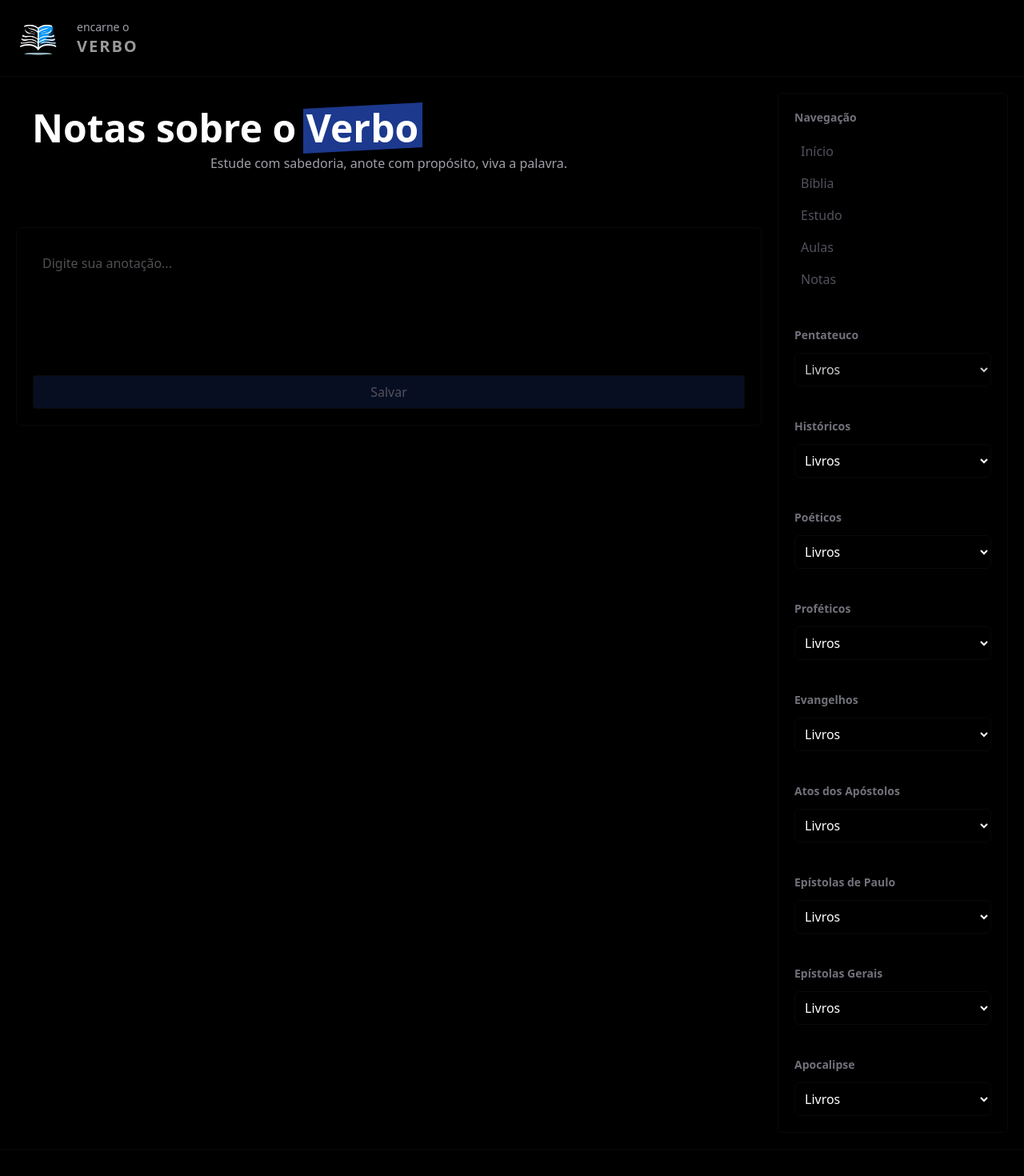
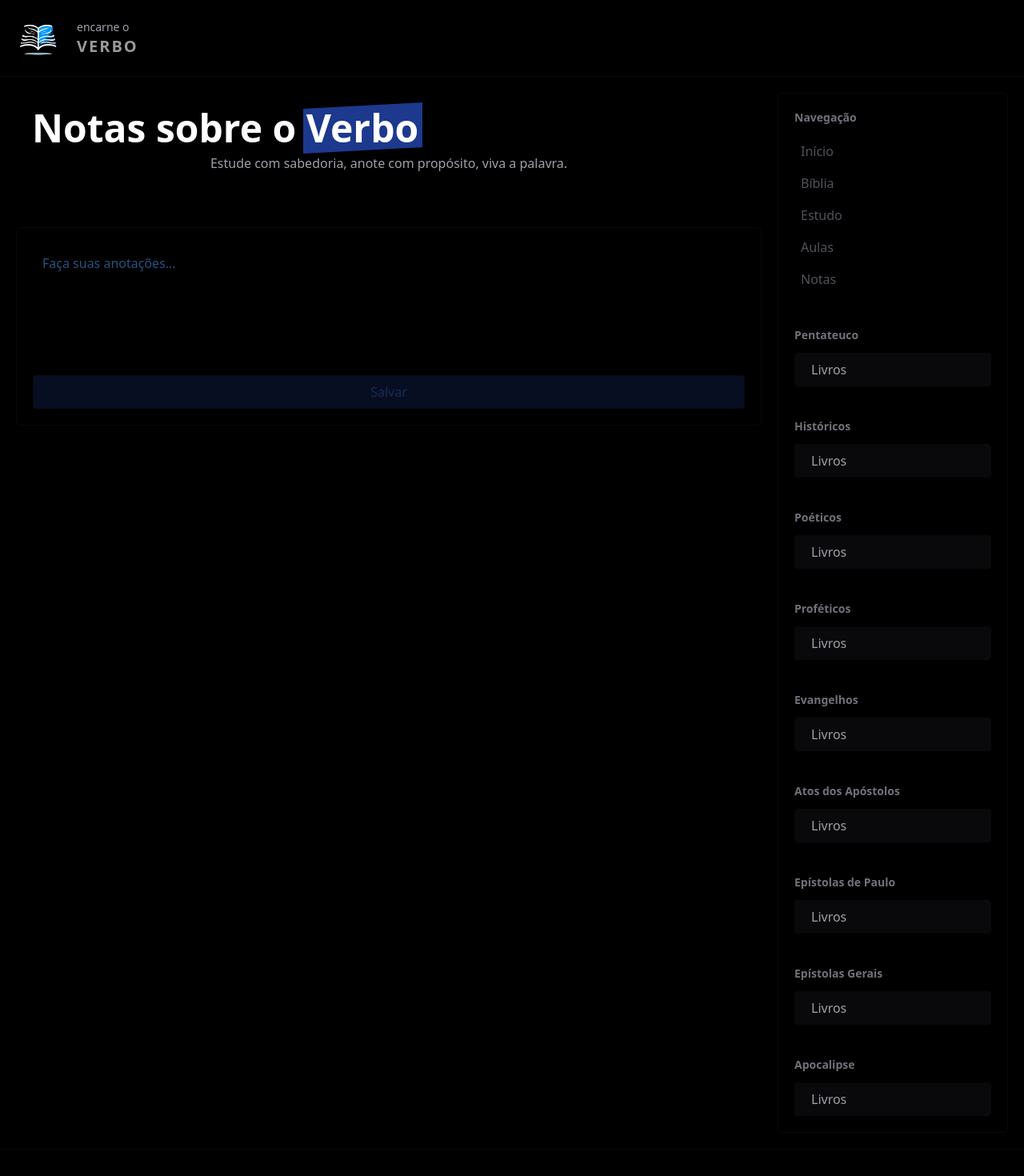
Before and after one commit to marcelonetodev/encarneoverbo, a SvelteKit app: page /anotacoes in a window 1280 px wide. Shown: the top 1470 px of the page at 80% size. Built offline with nearby package versions, Linux system fonts and the light colour scheme.

Commit message:
Correção de cores

```diff
--- a/src/components/shared/Botao.svelte
+++ b/src/components/shared/Botao.svelte
@@ -9,7 +9,7 @@
 {#if funcao}
   <button
     onclick={funcao}
-    class="cursor-pointer text-align text-center justify-center bg-blue-950/40 border border-zinc-950/80 rounded-sm p-2 text-zinc-600 hover:bg-zinc-600 hover:text-black text-sm sm:text-base px-4 sm:px-6"
+    class="cursor-pointer text-align text-center justify-center bg-blue-950/40 border border-zinc-950/80 rounded-sm p-2 text-blue-400/20 hover:bg-blue-600/40 hover:text-black text-sm sm:text-base px-4 sm:px-6"
   >
     {texto}
   </button>
--- a/src/components/shared/CopiarTexto.svelte
+++ b/src/components/shared/CopiarTexto.svelte
@@ -42,7 +42,7 @@
 
 <!-- svelte-ignore a11y_consider_explicit_label -->
 <button
-    class="bg-transparent text-blue-900 hover:text-zinc-500 px-2 py-1 text-sm rounded-tr-md focus:outline-none absolute top-0 right-0 cursor-pointer"
+    class="bg-transparent text-yellow-500/40 hover:text-yellow-500 px-2 py-1 text-sm rounded-tr-md focus:outline-none absolute top-0 right-0 cursor-pointer"
     on:click={() => copiarTexto(text, verse, reference, traducao, autor, citacao)}
     title="Copiar versículo"
 >
--- a/src/components/shared/Markdown.svelte
+++ b/src/components/shared/Markdown.svelte
@@ -112,15 +112,15 @@
   {#each mensagemA as msg, index}
     <!-- class="flex flex-col border border-zinc-800 justify-around p-5 rounded-md gap-5 text-sm sm:text-base text-justify text-zinc-400" -->
     <div
-      class="relative flex flex-col border-4 border-zinc-950 justify-around p-5 rounded-sm gap-5 text-justify"
+      class="relative flex flex-col border-4 border-blue-950/30 justify-around p-5 rounded-sm gap-5 text-justify"
     >
-      <p class="font-bold text-xl lg:text-3xl text-zinc-400">
+      <p class="font-bold text-xl lg:text-3xl text-blue-900">
         Nota {index + 1}:
       </p>
       <p class="bg-zinc-950 text-zinc-500 rounded-sm text-sm p-2">{@html marked(msg)}</p>
       <!-- svelte-ignore a11y_consider_explicit_label -->
       <button
-      class="bg-transparent text-red-700/50 hover:text-red-500/70 px-2 py-1 text-sm rounded-tr-md focus:outline-none absolute top-0 right-0 cursor-pointer"
+      class="bg-transparent text-red-700/20 hover:text-red-500/70 px-2 py-1 text-sm rounded-tr-md focus:outline-none absolute top-0 right-0 cursor-pointer"
         title="Apagar gravação"
         onclick={() => apagar(index)}
         ><svg
@@ -140,7 +140,7 @@
       </button>
       <!-- svelte-ignore a11y_consider_explicit_label -->
       <button
-      class="bg-transparent text-green-700 hover:text-zinc-500 px-2 py-1 text-sm focus:outline-none absolute top-0 right-16 cursor-pointer"
+      class="bg-transparent text-green-700/50 hover:text-green-500 px-2 py-1 text-sm focus:outline-none absolute top-0 right-16 cursor-pointer"
       title="Mesclar gravação"
       onclick={() => mesclar(index)}
     >
@@ -151,7 +151,7 @@
     </button>
       <!-- svelte-ignore a11y_consider_explicit_label -->
       <button
-      class="bg-transparent text-zinc-700 hover:text-zinc-500 px-2 py-1 text-sm focus:outline-none absolute top-0 right-8 cursor-pointer"
+      class="bg-transparent text-zinc-700/50 hover:text-zinc-500 px-2 py-1 text-sm focus:outline-none absolute top-0 right-8 cursor-pointer"
         title="Editar gravação"
         onclick={() => editar(index)}
 
@@ -168,9 +168,9 @@
   class="flex flex-col border border-zinc-950 justify-around p-3 sm:p-5 rounded-md gap-5"
 >
   <textarea
-    class="p-3 h-36 resize-none outline-none text-sm sm:text-base text-zinc-400 text-justify"
+    class="p-3 h-36 resize-none outline-none text-sm sm:text-base placeholder:text-blue-400/50 text-zinc-400 text-justify"
     bind:value={markdown}
-    placeholder="Digite sua anotação..."
+    placeholder="Faça suas anotações..."
   ></textarea>
   <Botao funcao={() => setar()} texto="Salvar" />
 </div>
--- a/src/components/shared/Salvar.svelte
+++ b/src/components/shared/Salvar.svelte
@@ -61,7 +61,7 @@
 
 <!-- svelte-ignore a11y_consider_explicit_label -->
 <button
-    class=" text-blue-900 px-2 py-1 text-sm rounded-bl-md hover:text-zinc-500 focus:outline-none absolute top-8 right-0 cursor-pointer"
+    class=" text-green-500/40 px-2 py-1 text-sm rounded-bl-md hover:text-green-500 focus:outline-none absolute top-8 right-0 cursor-pointer"
     on:click={() => setar(text, verse, reference, traducao, citacao, autor)}
     title="Salvar"
 >
--- a/src/components/templates/AreaLateral.svelte
+++ b/src/components/templates/AreaLateral.svelte
@@ -119,9 +119,10 @@
     <MenuItem texto="Notas" href="/anotacoes" />
   </Menu>
 
+  <!-- class="w-full bg-black text-white/80 border border-zinc-950 p-2 rounded-md" -->
   <Menu titulo="Pentateuco">
     <select
-      class="w-full bg-black text-white/80 border border-zinc-950 p-2 rounded-md"
+      class=" placeholder:text-zinc-950 pl-5 pr-8 py-2 transition duration-300 ease focus:border-slate-400 hover:border-slate-400 shadow-sm focus:shadow-md appearance-none cursor-pointer p-4 font-light border border-zinc-950/80 rounded-sm text-zinc-400 bg-zinc-950 focus:outline-none focus:ring-2 focus:ring-zinc-800 w-full"
       on:change={handleSelectChange}
     >
       <option value="/">Livros</option>
@@ -135,7 +136,7 @@
 
   <Menu titulo="Históricos">
     <select
-      class="w-full bg-black text-white border border-zinc-950 p-2 rounded-md"
+    class=" placeholder:text-zinc-950 pl-5 pr-8 py-2 transition duration-300 ease focus:border-slate-400 hover:border-slate-400 shadow-sm focus:shadow-md appearance-none cursor-pointer p-4 font-light border border-zinc-950/80 rounded-sm text-zinc-400 bg-zinc-950 focus:outline-none focus:ring-2 focus:ring-zinc-800 w-full"
     on:change={handleSelectChange}
     >
     <option value="/">Livros</option>
@@ -156,7 +157,7 @@
 
   <Menu titulo="Poéticos">
     <select
-      class="w-full bg-black text-white border border-zinc-950 p-2 rounded-md"
+    class=" placeholder:text-zinc-950 pl-5 pr-8 py-2 transition duration-300 ease focus:border-slate-400 hover:border-slate-400 shadow-sm focus:shadow-md appearance-none cursor-pointer p-4 font-light border border-zinc-950/80 rounded-sm text-zinc-400 bg-zinc-950 focus:outline-none focus:ring-2 focus:ring-zinc-800 w-full"
     on:change={handleSelectChange}
     >
     <option value="/">Livros</option>
@@ -170,7 +171,7 @@
 
   <Menu titulo="Proféticos">
     <select
-      class="w-full bg-black text-white border border-zinc-950 p-2 rounded-md"
+    class=" placeholder:text-zinc-950 pl-5 pr-8 py-2 transition duration-300 ease focus:border-slate-400 hover:border-slate-400 shadow-sm focus:shadow-md appearance-none cursor-pointer p-4 font-light border border-zinc-950/80 rounded-sm text-zinc-400 bg-zinc-950 focus:outline-none focus:ring-2 focus:ring-zinc-800 w-full"
     on:change={handleSelectChange}
     >
     <option value="/">Livros</option>
@@ -196,7 +197,7 @@
 
   <Menu titulo="Evangelhos">
     <select
-      class="w-full bg-black text-white border border-zinc-950 p-2 rounded-md"
+    class=" placeholder:text-zinc-950 pl-5 pr-8 py-2 transition duration-300 ease focus:border-slate-400 hover:border-slate-400 shadow-sm focus:shadow-md appearance-none cursor-pointer p-4 font-light border border-zinc-950/80 rounded-sm text-zinc-400 bg-zinc-950 focus:outline-none focus:ring-2 focus:ring-zinc-800 w-full"
     on:change={handleSelectChange}
     >
     <option value="/">Livros</option>
@@ -209,7 +210,7 @@
 
   <Menu titulo="Atos dos Apóstolos">
     <select
-      class="w-full bg-black text-white border border-zinc-950 p-2 rounded-md"
+    class=" placeholder:text-zinc-950 pl-5 pr-8 py-2 transition duration-300 ease focus:border-slate-400 hover:border-slate-400 shadow-sm focus:shadow-md appearance-none cursor-pointer p-4 font-light border border-zinc-950/80 rounded-sm text-zinc-400 bg-zinc-950 focus:outline-none focus:ring-2 focus:ring-zinc-800 w-full"
     on:change={handleSelectChange}
     >
     <option value="/">Livros</option>
@@ -219,7 +220,7 @@
 
   <Menu titulo="Epístolas de Paulo">
     <select
-      class="w-full bg-black text-white border border-zinc-950 p-2 rounded-md"
+    class=" placeholder:text-zinc-950 pl-5 pr-8 py-2 transition duration-300 ease focus:border-slate-400 hover:border-slate-400 shadow-sm focus:shadow-md appearance-none cursor-pointer p-4 font-light border border-zinc-950/80 rounded-sm text-zinc-400 bg-zinc-950 focus:outline-none focus:ring-2 focus:ring-zinc-800 w-full"
     on:change={handleSelectChange}
     >
     <option value="/">Livros</option>
@@ -242,7 +243,7 @@
 
   <Menu titulo="Epístolas Gerais">
     <select
-      class="w-full bg-black text-white border border-zinc-950 p-2 rounded-md"
+    class=" placeholder:text-zinc-950 pl-5 pr-8 py-2 transition duration-300 ease focus:border-slate-400 hover:border-slate-400 shadow-sm focus:shadow-md appearance-none cursor-pointer p-4 font-light border border-zinc-950/80 rounded-sm text-zinc-400 bg-zinc-950 focus:outline-none focus:ring-2 focus:ring-zinc-800 w-full"
     on:change={handleSelectChange}
     >
     <option value="/">Livros</option>
@@ -258,7 +259,7 @@
 
   <Menu titulo="Apocalipse">
     <select
-      class="w-full bg-black text-white border border-zinc-950 p-2 rounded-md"
+      class=" placeholder:text-zinc-950 pl-5 pr-8 py-2 transition duration-300 ease focus:border-slate-400 hover:border-slate-400 shadow-sm focus:shadow-md appearance-none cursor-pointer p-4 font-light border border-zinc-950/80 rounded-sm text-zinc-400 bg-zinc-950 focus:outline-none focus:ring-2 focus:ring-zinc-800 w-full"
       on:change={handleSelectChange}
     >
     <option value="/">Livros</option>
--- a/src/components/templates/MenuItem.svelte
+++ b/src/components/templates/MenuItem.svelte
@@ -9,7 +9,7 @@
 <li class="w-full">
   <a
     {href}
-    class="underline-offset-8 flex gap-2 items-center justify-center lg:justify-start cursor-pointer px-2 py-2 hover:underline hover:text-white text-zinc-600 hover:bg-zinc-950 lg:rounded-sm rounded-t-sm w-full"
+    class="underline-offset-8 flex gap-2 items-center justify-center lg:justify-start cursor-pointer px-2 py-2 hover:underline hover:text-blue-950 text-zinc-600 hover:bg-zinc-950 lg:rounded-sm rounded-t-sm w-full"
     >
     <!-- on:click={() => active = true} -->
     {#if texto}
@@ -17,9 +17,9 @@
     {/if}
     {#if icone}
       <div
-        class="relative inline-flex  items-center justify-center w-10 h-10 overflow-hidden bg-blue-950/40 rounded-md"
+        class="relative inline-flex  items-center justify-center w-10 h-10 overflow-hidden "
       >
-        <span class="font-medium text-gray-600 dark:text-gray-300">
+        <span class="font-medium text-gray-600 dark:text-zinc-600 hover:text-blue-900">
             <svg
               xmlns="http://www.w3.org/2000/svg"
               fill="none"
```
Lines whose indentation alone changed are shown as unchanged.
